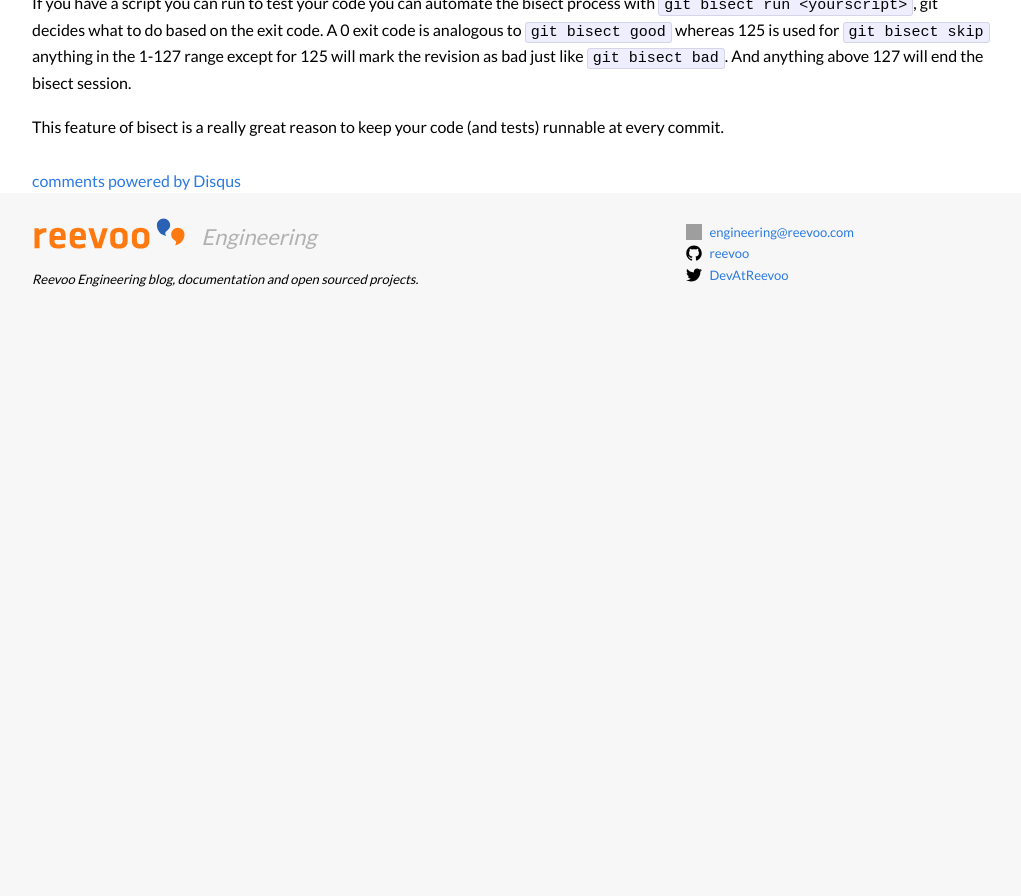
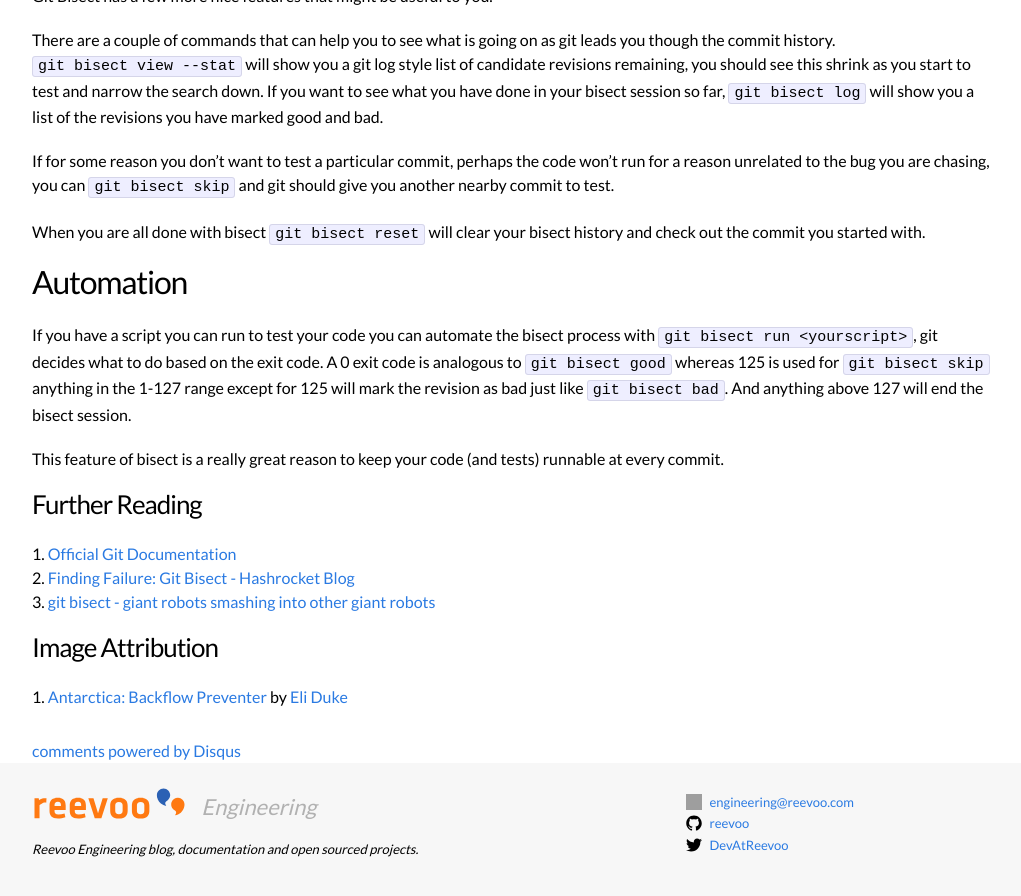
Before and after one commit to reevoo/reevoo.github.io, a Jekyll site: the page built from _posts/2014-07-28-git-bisect-for-great-good.markdown, in a window 1280 px wide and 900 px high, scrolled down 4217 px. Shown: the top 896 px of the window, without its empty margins (128-1149 px from the left). Built offline with Jekyll 4.4.1, drawn with Linux system fonts in a browser that asks for light colours; comment, search, counter and statistics services are not loaded; before the commit the page ends 4547 px from its top, so only the background shows below that; grey boxes are pictures that could not be loaded.

Commit message:
Add image and other niceness

```diff
--- a/_posts/2014-07-28-git-bisect-for-great-good.markdown
+++ b/_posts/2014-07-28-git-bisect-for-great-good.markdown
@@ -7,6 +7,8 @@
 author: Ed Robinson
 github: errm
 ---
+
+![Git Bisect](/assets/git-bisect.jpg)
 
 Git bisect is an awesome way to quickly find a regression that might have found its way into your code.  While benchmarking ruby HTTP libraries I found that at some point a performance regression had been introduced into [excon](https://github.com/excon/excon).
 That bugged me and I wanted to find out what had caused the issue.
@@ -204,3 +206,12 @@
 And anything above 127 will end the bisect session.
 
 This feature of bisect is a really great reason to keep your code (and tests) runnable at every commit.
+
+### Further Reading
+
+1. [Official Git Documentation](http://git-scm.com/docs/git-bisect)
+2. [Finding Failure: Git Bisect - Hashrocket Blog](http://hashrocket.com/blog/posts/finding-failure-git-bisect)
+2. [git bisect - giant robots smashing into other giant robots](http://robots.thoughtbot.com/git-bisect)
+
+### Image Attribution
+1. [Antarctica: Backflow Preventer](https://flic.kr/p/7oLUqM) by [Eli Duke](https://www.flickr.com/photos/elisfanclub/)
```
Also changed, not shown: assets/git-bisect.jpg (added).
